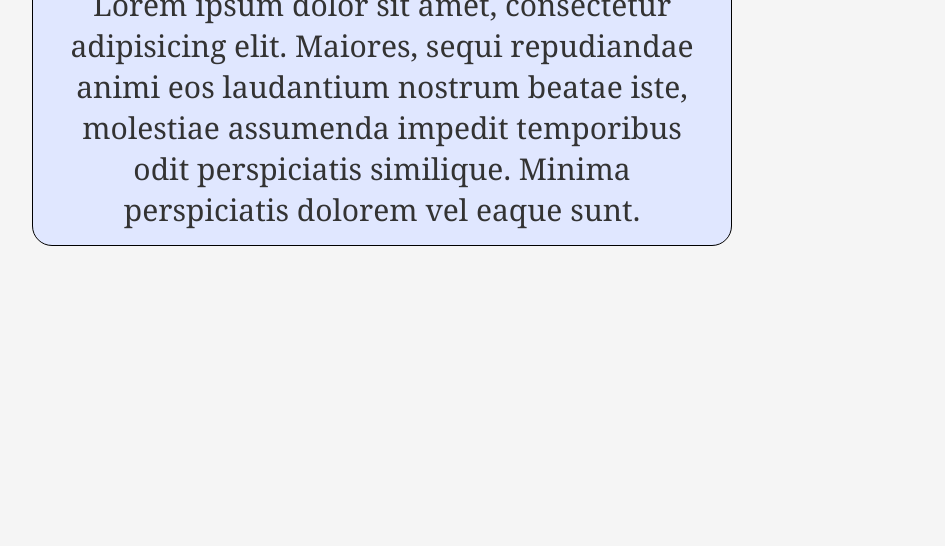
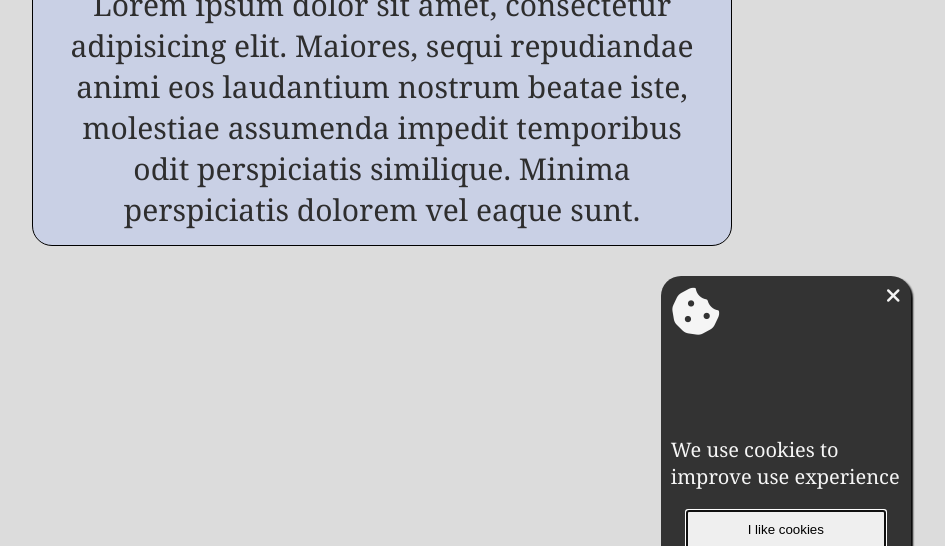
Before and after one commit to itachithelast/011-cookie-request-popup, a plain HTML site: page index.html in a window 1280 px wide. Shown: the part 254-800 px from the top of the page, without its empty margins (258-1203 px from the left). Drawn offline with Linux system fonts and the light colour scheme.

Commit message:
Show dialog on load

```diff
--- a/index.html
+++ b/index.html
@@ -20,15 +20,13 @@
             <p>Lorem ipsum dolor sit amet, consectetur adipisicing elit. Maiores, sequi repudiandae animi eos laudantium nostrum beatae iste, molestiae assumenda impedit temporibus odit perspiciatis similique. Minima perspiciatis dolorem vel eaque sunt.</p>
         </div>
     </main>
-    <dialog>
-        <div class="dialog-box">
+    <dialog class="dialog-box">
             <div class="icons">
                 <i class="fa-solid fa-cookie-bite cookie"></i>
                 <i class="fa-solid fa-xmark close"></i>
             </div>
             <p>We use cookies to improve use experience</p>
             <button class="btn">I like cookies</button>
-        </div>
     </dialog>
     <script src="script.js">
 
--- a/script.js
+++ b/script.js
@@ -1,8 +1,11 @@
 const btns = document.getElementsByClassName("nav-link")
 const title = document.getElementById("title")
+const dialog = document.querySelector("dialog")
 
 for (i=0 ; i<btns.length ; i++){
     btns[i].addEventListener("click",(e)=>{
         title.innerText = `${e.target.innerText} Content`
     })
 }
+
+window.onload = ()=> dialog.showModal()
--- a/styles.css
+++ b/styles.css
@@ -56,7 +56,9 @@ body {
 }
 
 .dialog-box{
-    margin-left: 80%;
+    border: none;
+    top: 65%;
+    left: 71%;
     display: flex;
     flex-direction: column;
     margin: 10px;
@@ -66,6 +68,7 @@ body {
     width: 250px;
     background: var(--text-color);
     color: var(--main-bg-color);
+    box-shadow: 2px 2px 2px black;
 }
 .dialog-box p{
     padding: 10px;
```
